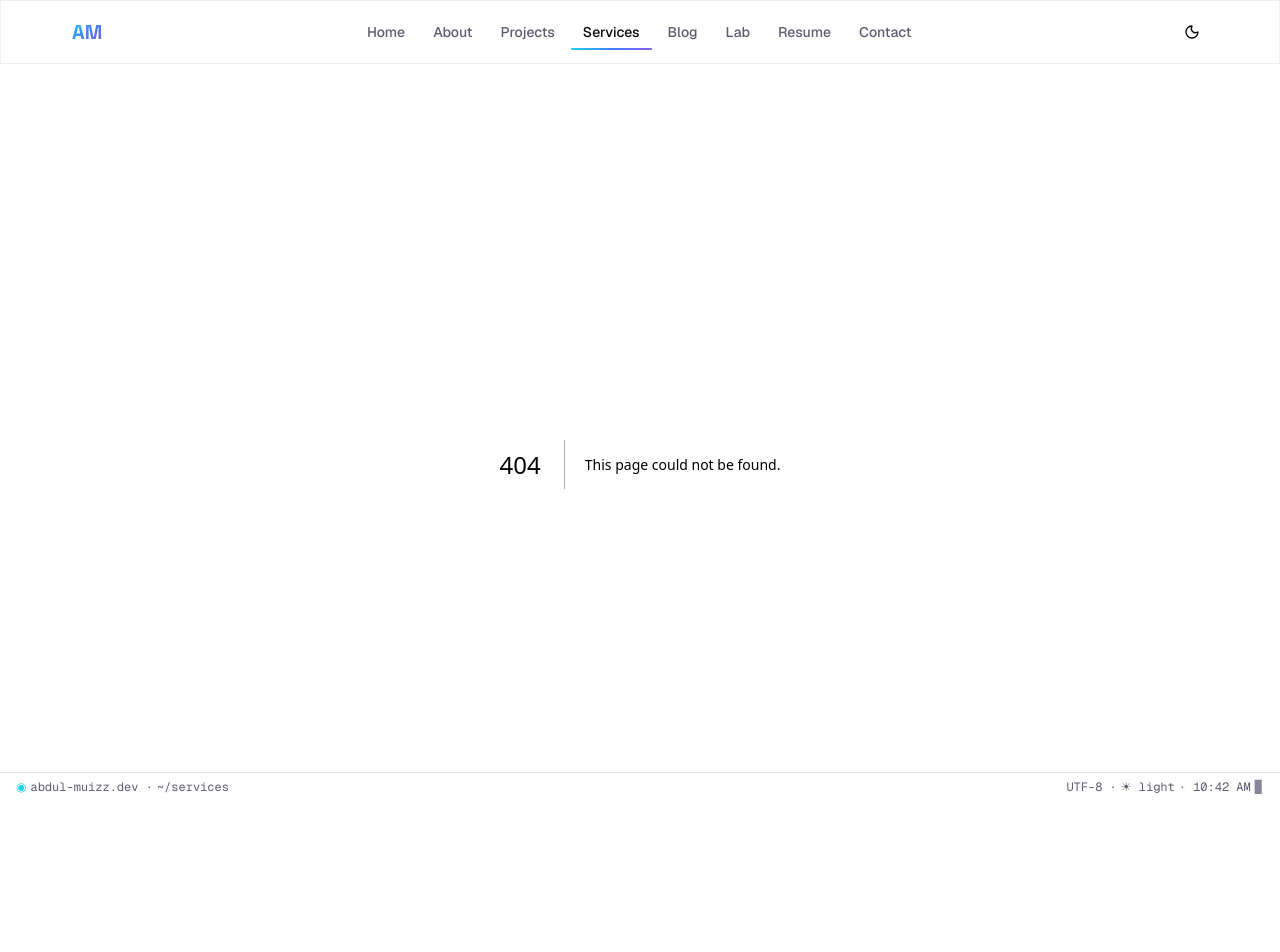
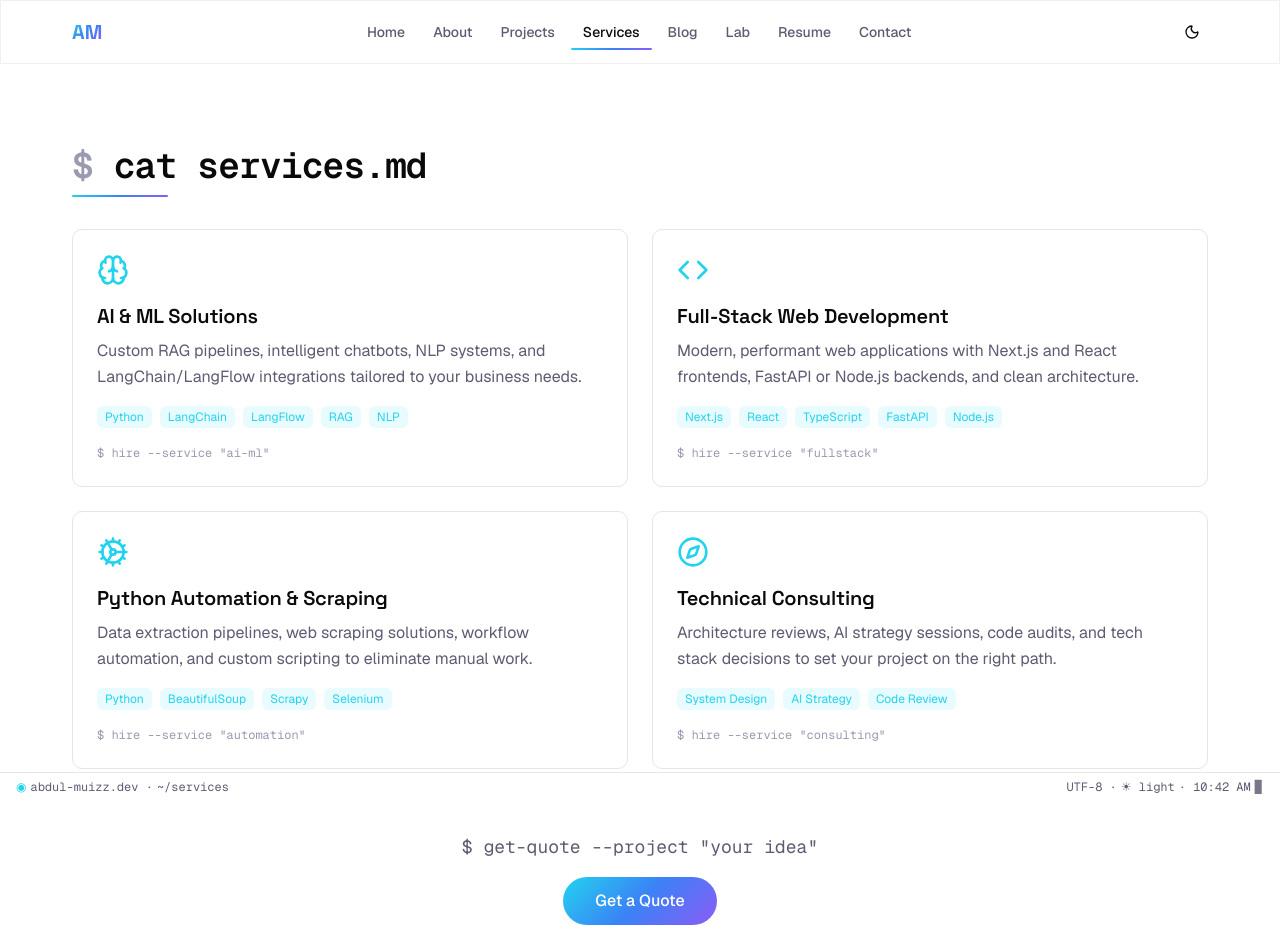
Before and after one commit to Abdul-Muizz1310/portfolio, a Next.js app: page /services in a window 1280 px wide. Before the commit this address had no page. Shown: the top 952 px of the page. Before the commit the page ends 892 px from the top, so only its background shows below. Built offline with nearby package versions, Linux system fonts and the light colour scheme.

Commit message:
feat: add Services page with gradient-border cards and terminal CTAs

```diff
--- /dev/null
+++ b/src/app/services/page.tsx
@@ -0,0 +1,33 @@
+import Link from "next/link";
+import { PageTransition } from "@/components/page-transition";
+import { SectionHeader } from "@/components/section-header";
+import { ServiceCard } from "@/components/sections/service-card";
+import { SERVICES } from "@/lib/services";
+
+export default function ServicesPage() {
+  return (
+    <PageTransition>
+      <div className="mx-auto max-w-[1200px] px-4 py-20 sm:px-8">
+        <SectionHeader command="$ cat services.md" />
+
+        <div className="mt-8 grid grid-cols-1 gap-6 md:grid-cols-2">
+          {SERVICES.map((service) => (
+            <ServiceCard key={service.id} service={service} />
+          ))}
+        </div>
+
+        <div className="mt-16 text-center">
+          <p className="font-mono text-lg text-foreground-muted">
+            $ get-quote --project &quot;your idea&quot;
+          </p>
+          <Link
+            href="/contact"
+            className="gradient-bg mt-4 inline-block rounded-full px-8 py-3 font-medium text-white transition-shadow hover:shadow-glow-lg"
+          >
+            Get a Quote
+          </Link>
+        </div>
+      </div>
+    </PageTransition>
+  );
+}
--- /dev/null
+++ b/src/components/sections/service-card.tsx
@@ -0,0 +1,47 @@
+"use client";
+
+import type { LucideIcon } from "lucide-react";
+import { Brain, Code, Cog, Compass } from "lucide-react";
+import type { Service } from "@/types/services";
+
+const iconMap: Record<string, LucideIcon> = {
+  brain: Brain,
+  code: Code,
+  cog: Cog,
+  compass: Compass,
+};
+
+interface ServiceCardProps {
+  service: Service;
+}
+
+export function ServiceCard({ service }: ServiceCardProps) {
+  const Icon = iconMap[service.icon] ?? Code;
+
+  return (
+    <div className="group rounded-lg border border-border bg-surface p-6 transition-all duration-200 hover:-translate-y-0.5 hover:border-border-bright hover:shadow-glow">
+      <Icon size={32} className="text-accent-cyan" />
+
+      <h3 className="text-h4 mt-4">{service.title}</h3>
+
+      <p className="mt-2 leading-relaxed text-foreground-muted">
+        {service.description}
+      </p>
+
+      <div className="mt-4 flex flex-wrap gap-2">
+        {service.tags.map((tag) => (
+          <span
+            key={tag}
+            className="rounded-sm bg-accent-cyan-soft px-2 py-0.5 text-[0.75rem] text-accent-cyan"
+          >
+            {tag}
+          </span>
+        ))}
+      </div>
+
+      <p className="mt-4 font-mono text-[0.75rem] text-foreground-faint">
+        {service.command}
+      </p>
+    </div>
+  );
+}
```
